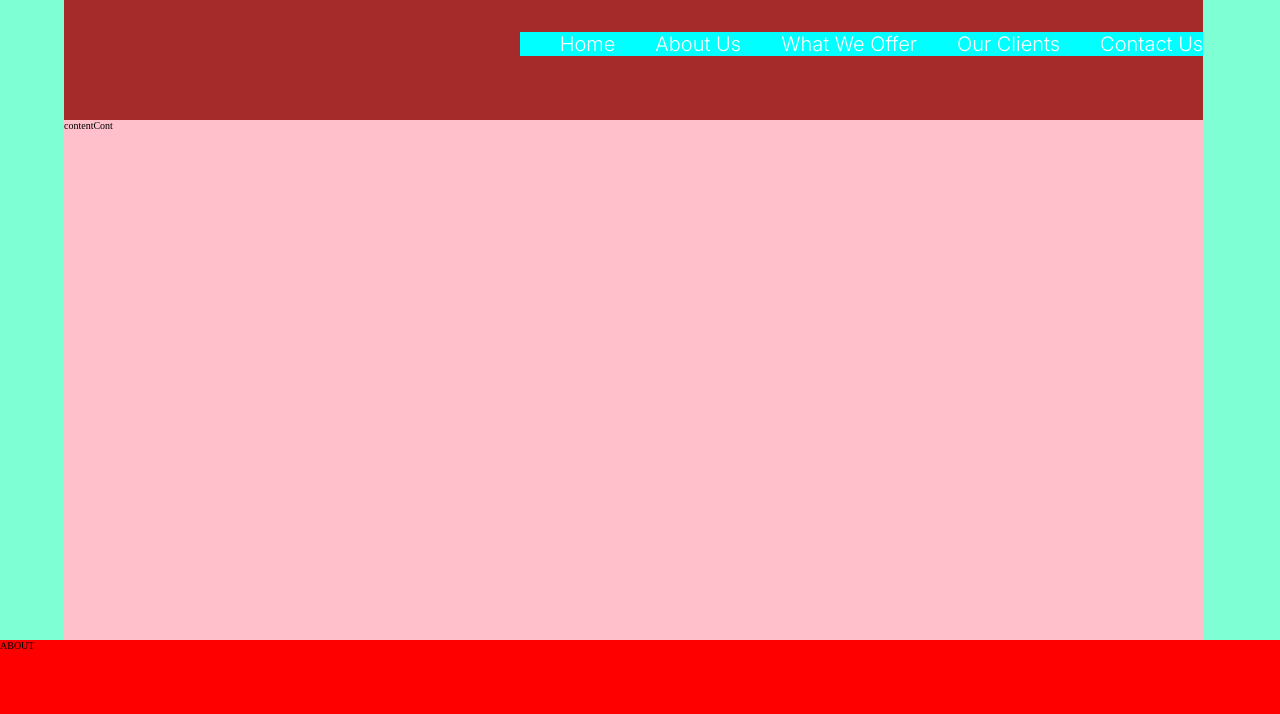
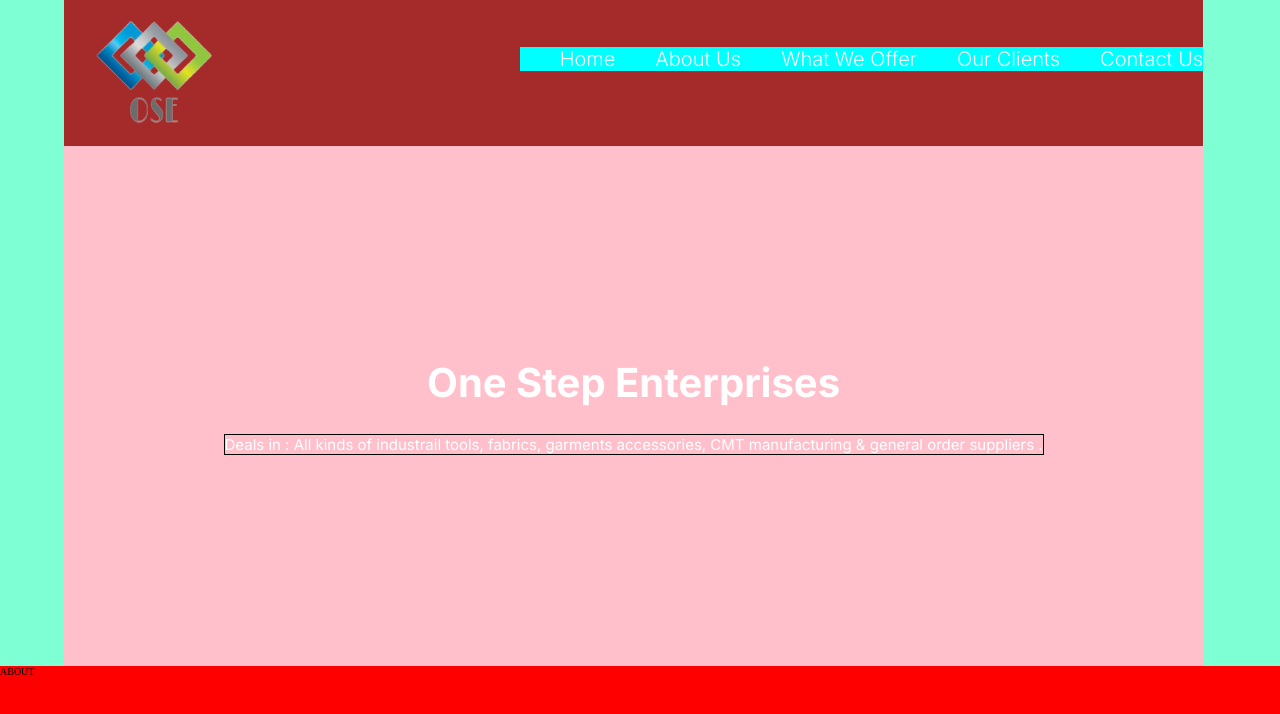
Before and after one commit to SyedOsamaBinAzhar/ose, a React (Create React App) app: page / in a window 1280 px wide. Shown: the top 714 px of the page. Built offline with nearby package versions, Linux system fonts and the light colour scheme.

Commit message:
hero section layout structure completed.

```diff
--- a/src/components/heroSection/navbar/navbar.css
+++ b/src/components/heroSection/navbar/navbar.css
@@ -7,7 +7,7 @@
     background-color: aqua;
     position: absolute;
     right : 6%;
-    top : 5%;
+    top : 7%;
 }
 li {
     list-style: none;
--- a/src/components/heroSection/navbar/navbar.jsx
+++ b/src/components/heroSection/navbar/navbar.jsx
@@ -1,9 +1,13 @@
 import React from 'react'
 import "./navbar.css";
+import logo from "../../../assets/landingPage/heroSection/logoNav.svg";
 
 const Navbar = () => {
   return (
     <div className='navbarCont'>
+        <div className="logoCont">
+            <img src= {logo} alt = ''/>
+        </div>
         <div className="navItemsCont">
           <li>Home</li>
           <li>About Us</li>
--- a/src/pages/landingPage/landingPage.css
+++ b/src/pages/landingPage/landingPage.css
@@ -31,6 +31,22 @@
     grid-area: contentCont;
     background-color: pink;
 }
+.contentCont h1 {
+    font-family: Inter;
+    font-weight: 700;
+    font-size: 4rem;
+    text-align: center;
+    color: #FFFFFF;
+}
+.contentCont p {
+    font-family: Inter;
+    font-weight: 400;
+    font-size: 1.5rem;
+    text-align: center;
+    color: #FFFFFF;
+    border: 1px solid black;
+    margin-top: 27px;
+}
 .aboutSection{
     grid-area: aboutSection;
     background-color: red;
--- a/src/pages/landingPage/landingPage.jsx
+++ b/src/pages/landingPage/landingPage.jsx
@@ -7,7 +7,10 @@ const LandingPage = () => {
     <div className='landingPageContainer'>
         <div className="heroSection">
             <div className="navbarCont"><Navbar/></div>
-            <div className="contentCont">contentCont</div>
+            <div className="contentCont flex-col">
+                <h1>One Step Enterprises</h1>
+                <p>Deals in : All kinds of industrail tools, fabrics, garments accessories, CMT manufacturing & general order suppliers .</p>
+            </div>
         </div>
         <div className="aboutSection">ABOUT</div>
         <div className="whatWeOfferSection">whatWeOfferSection</div>
```
